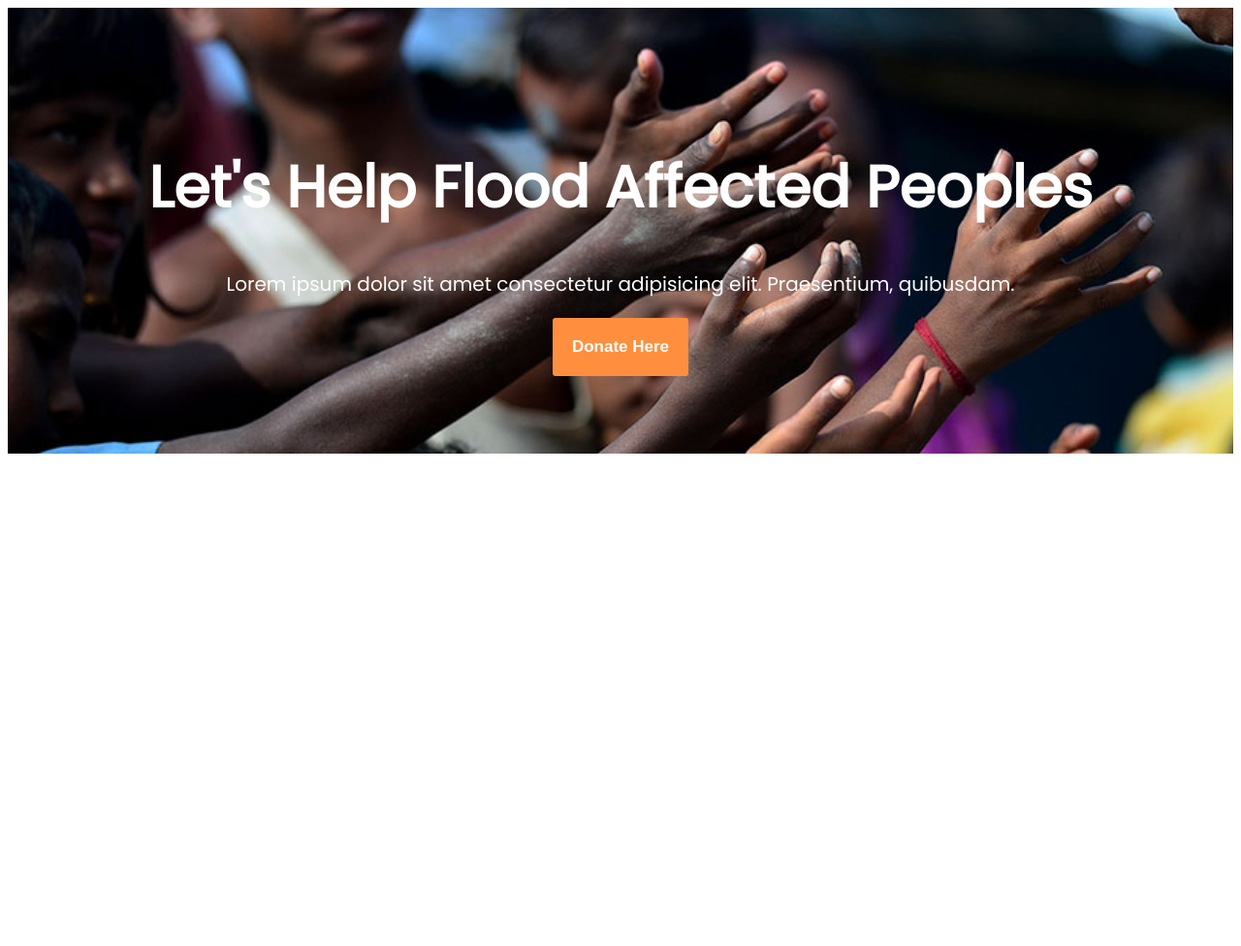
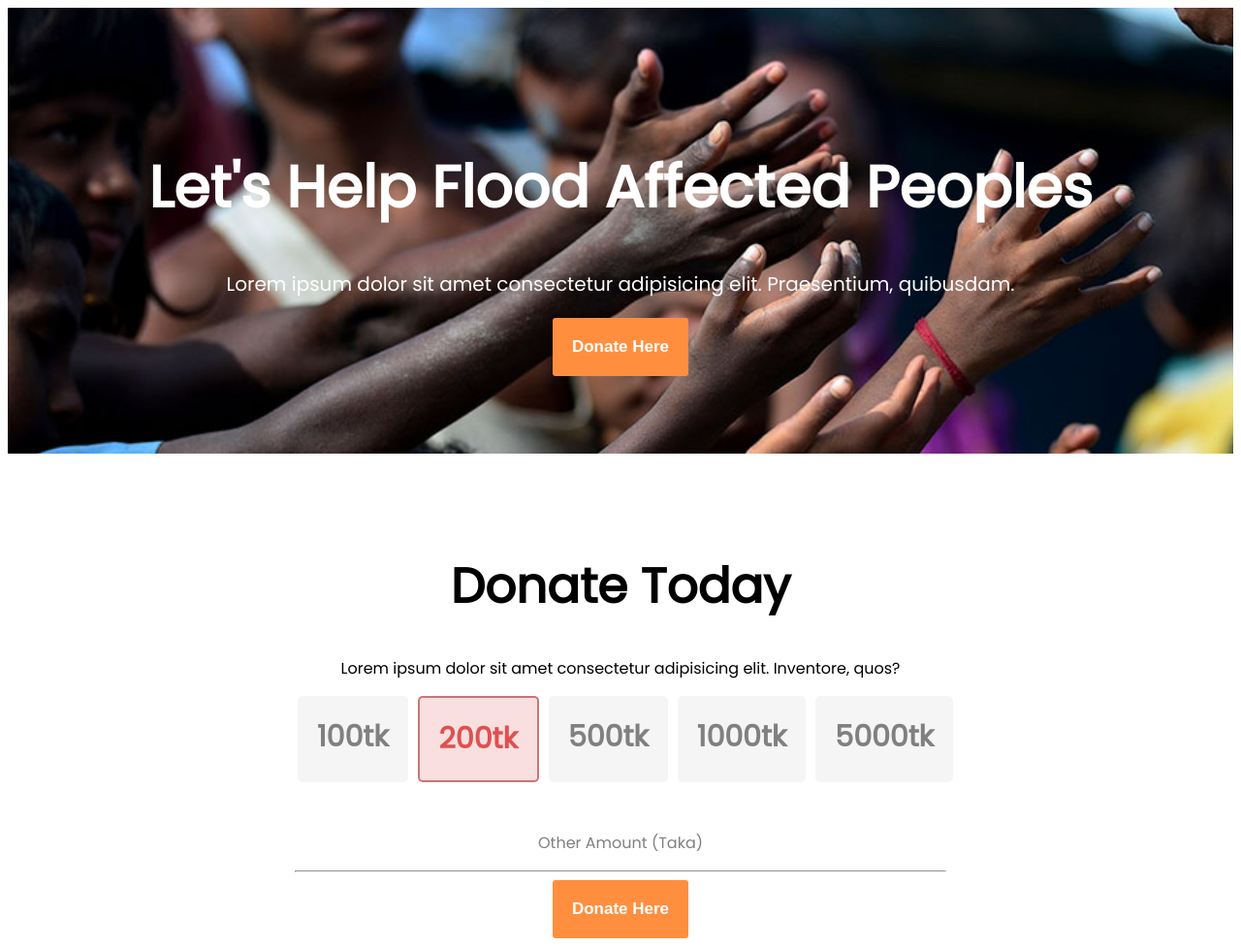
Before and after one commit to Jamil-Emon/flood-relief, a plain HTML site: page index.html in a window 1280 px wide. Shown: the whole page at 97% size. Before the commit the page ends 800 px from the top, so only its background shows below. Drawn offline with Linux system fonts and the light colour scheme.

Commit message:
donate amount filed done

```diff
--- a/index.html
+++ b/index.html
@@ -18,6 +18,27 @@
         <p class="textP">Lorem ipsum dolor sit amet consectetur adipisicing elit. Praesentium, quibusdam.</p>
         <button class="DonateBtn">Donate Here</button>
     </div>
+    <div>
+        <div class="donateText">
+            <h1 class="donateTitle">Donate Today</h1>
+            <p>Lorem ipsum dolor sit amet consectetur adipisicing elit. Inventore, quos?</p>
+            <div class="amountbox">
+                <div class="random">100tk</div>
+                <div class="second">200tk</div>
+                <div class="random">500tk</div>
+                <div class="random">1000tk</div>
+                <div class="random">5000tk</div>
+            </div>
+            <div class="inputamount">
+                <p class="Otheramount">Other Amount (Taka)</p>
+                <hr>
+                <div>
+                    <button class="DonateBtn">Donate Here</button>
+                </div>
+
+            </div>
+        </div>
+    </div>
 </body>
 
 </html>
--- a/style.css
+++ b/style.css
@@ -29,3 +29,49 @@ body {
     border-radius: 3px;
     font-size: 17px;
 }
+
+.donateText {
+    text-align: center;
+    margin-top: 100px;
+}
+
+.donateTitle {
+    font-size: 50px;
+}
+
+.amountbox {
+    display: flex;
+    justify-content: center;
+    font-size: 30px;
+    font-weight: bold;
+    color: gray;
+}
+
+.random {
+    background: #80808014;
+    padding: 20px;
+    margin-left: 10px;
+    border-radius: 5px;
+}
+
+.second {
+    background: #df50502e;
+    padding: 20px;
+    margin-left: 10px;
+    border: 2px solid #990e0e80;
+    color: #df5050;
+    border-radius: 5px;
+}
+
+hr {
+    width: 670px;
+}
+
+.inputamount {
+    margin-top: 50px;
+}
+
+.Otheramount {
+    color: gray;
+    font: 6px;
+}
```
